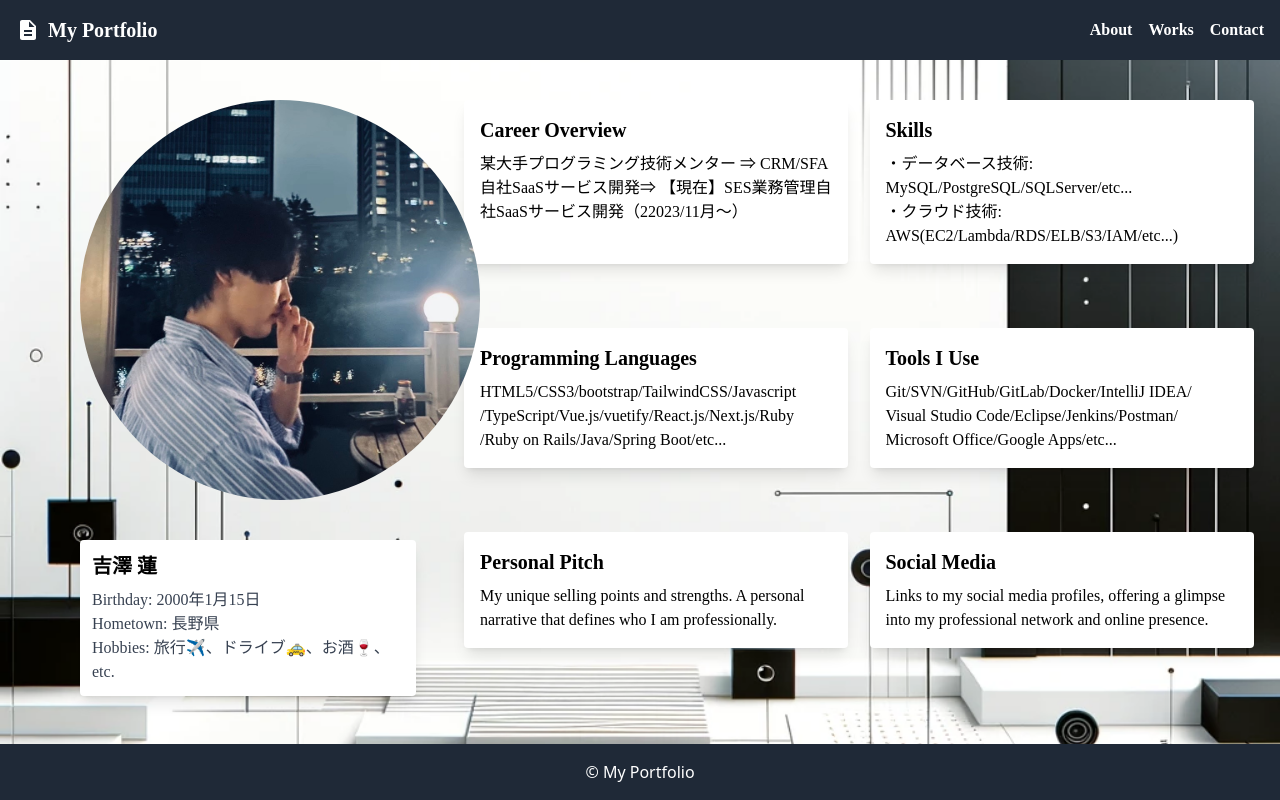
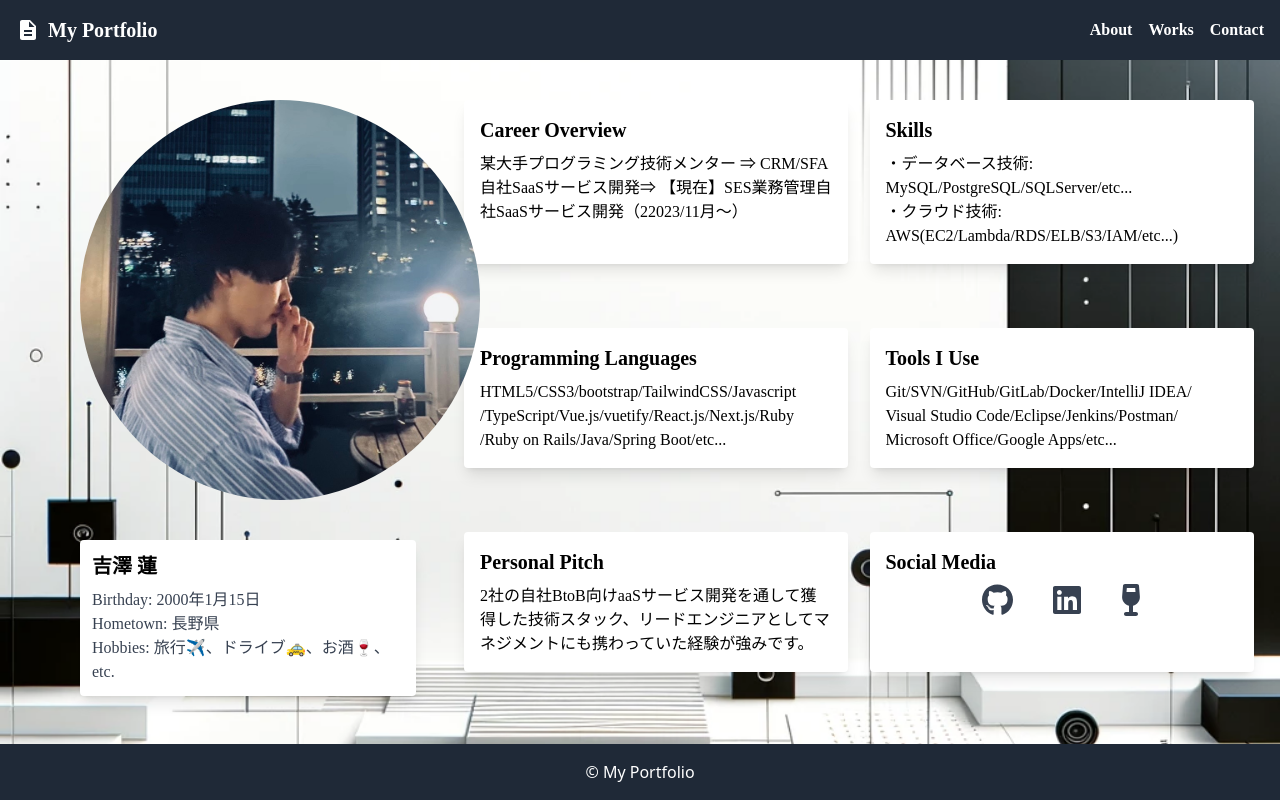
Before and after one commit to y-renren0115/my-portfolio-site, a Next.js app: page /about in a window 1280 px wide. Built offline with nearby package versions, Linux system fonts and the light colour scheme.

Commit message:
AboutページのPersonal PitchおよびSocial Mediaの内容を更新しました。

```diff
--- a/package.json
+++ b/package.json
@@ -13,6 +13,7 @@
     "@emotion/styled": "^11.11.0",
     "@fortawesome/fontawesome-svg-core": "^6.5.1",
     "@fortawesome/free-brands-svg-icons": "^6.5.1",
+    "@fortawesome/free-solid-svg-icons": "^6.5.1",
     "@fortawesome/react-fontawesome": "^0.2.0",
     "@mui/icons-material": "^5.15.1",
     "next": "14.0.4",
--- a/src/components/About.tsx
+++ b/src/components/About.tsx
@@ -2,6 +2,9 @@ import React from 'react';
 import { Card, CardWithLineBreaks } from '../components/Card';
 import Image from 'next/image';
 import MultilineText from './MultilineText';
+import { FontAwesomeIcon } from '@fortawesome/react-fontawesome';
+import { faGithub, faLinkedin } from '@fortawesome/free-brands-svg-icons';
+import { faWineGlass } from '@fortawesome/free-solid-svg-icons';
 
 const About = () => {
   const personalInfo = {
@@ -31,11 +34,23 @@ const About = () => {
     },
     {
       title: 'Personal Pitch',
-      description: 'My unique selling points and strengths. A personal narrative that defines who I am professionally.'
+      description: '2社の自社BtoB向けaaSサービス開発を通して獲得した技術スタック、リードエンジニアとしてマネジメントにも携わっていた経験が強みです。'
     },
     {
       title: 'Social Media',
-      description: 'Links to my social media profiles, offering a glimpse into my professional network and online presence.'
+      description: (
+        <div className="flex justify-center gap-4 mb-8">
+          <a href="https://github.com/" target="_blank" rel="noopener noreferrer" className="px-3">
+            <FontAwesomeIcon icon={faGithub} size="2x" />
+          </a>
+          <a href="https://linkedin.com/" target="_blank" rel="noopener noreferrer" className="px-3">
+            <FontAwesomeIcon icon={faLinkedin} size="2x" />
+          </a>
+          <a href="https://www.wantedly.com/users/your-username" target="_blank" rel="noopener noreferrer" className="px-3">
+            <FontAwesomeIcon icon={faWineGlass} size="2x" />
+          </a>
+        </div>
+      ),
     }
   ];
 
```
Also changed, not shown: 1 other file (tests, documents, lock files or other folders).
